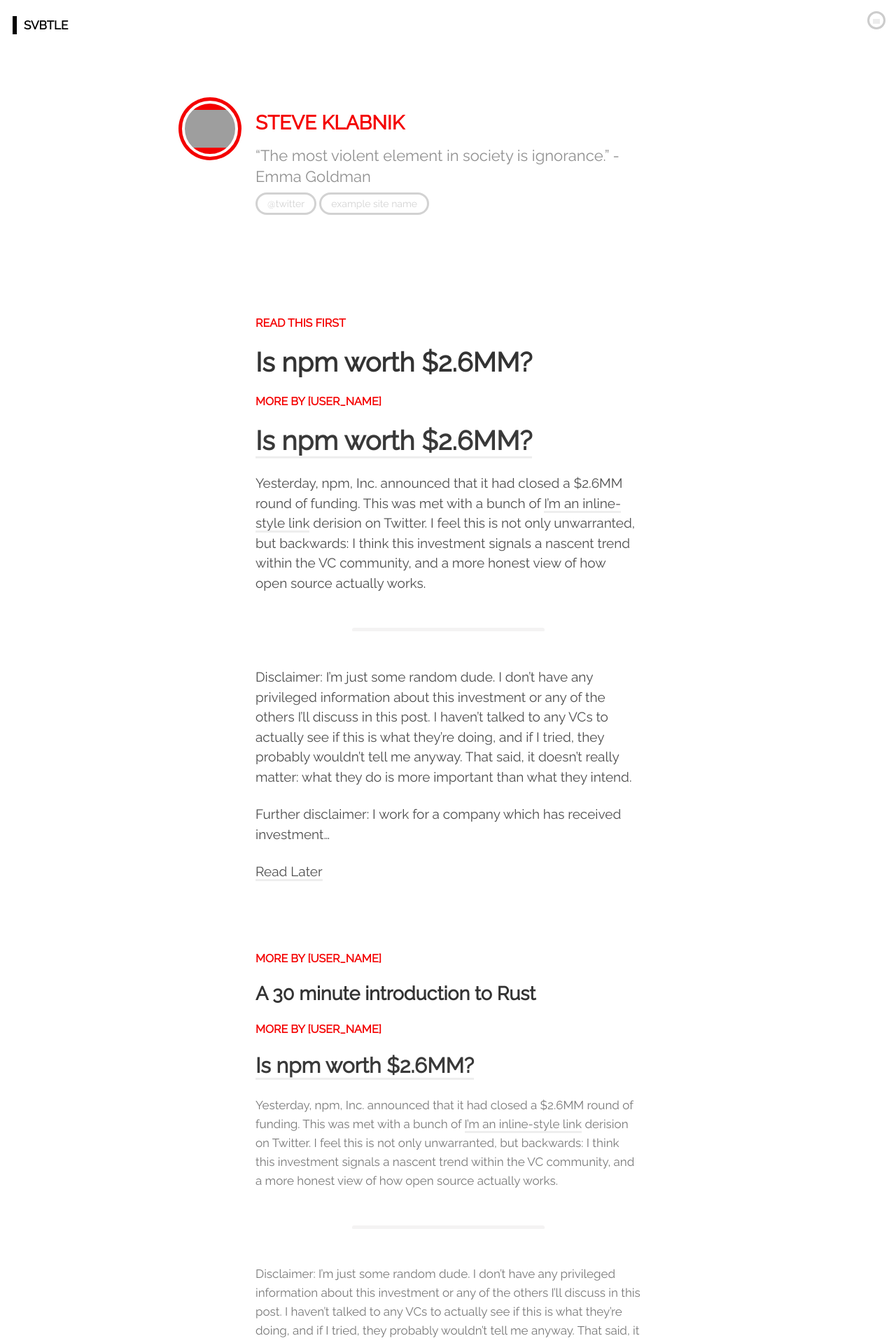
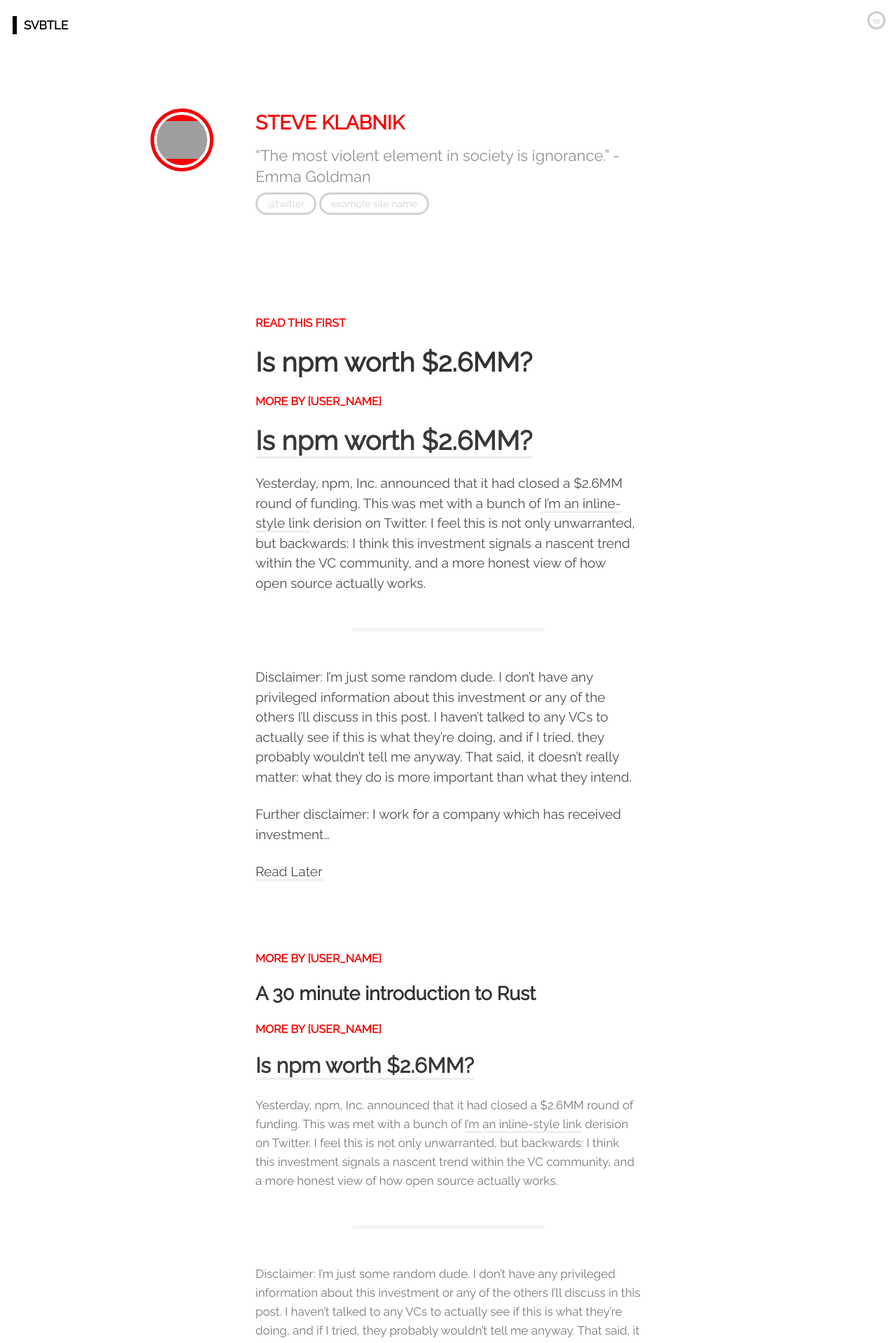
Before and after one commit to orlando/svbtle-jekyll, a Jekyll site: the page built from index.html, in a window 1280 px wide. Shown: the top 1919 px of the page at 70% size. Built offline with Jekyll 4.4.1, drawn with Linux system fonts in a browser that asks for light colours; nearby versions of some CDN libraries; Markdown is read by kramdown in place of the engine named in the settings; the list of posts is cut into pages by our own code; grey boxes are pictures that could not be loaded.

Commit message:
remove auto margin for avatar and place in right place

```diff
--- a/assets/stylesheets/styles.css
+++ b/assets/stylesheets/styles.css
@@ -68,6 +68,7 @@
   left: -140px;
   bottom: 70px;
   position: absolute;
+  margin: 0; /*Remove browser margin*/
 }
 
 .avatar a {
@@ -716,8 +717,8 @@
 .detail-view .avatar {
   height: 55px;
   width: 55px;
-  left: -100px;
-  top: 16px;
+  left: -62px;
+  top: 33px;
   bottom: -20px;
 }
 
```
